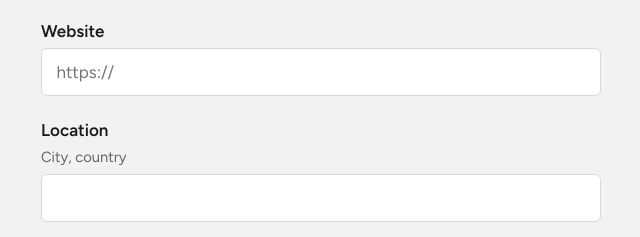
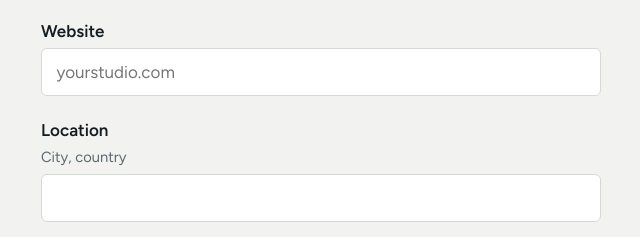
Before and after one commit to mitchhemming/FTR-site, a plain HTML site: page index.html in a window 1280 px wide. Both pictures are taken after a click on the button "Apply for Freedom Through Retainers". Shown: the part 1504-1741 px from the top of the page, 319-959 px from the left. Drawn offline with Linux system fonts and the light colour scheme.

Commit message:
Website field accepts any text
Co-Authored-By: Claude Fable 5.1 <noreply@anthropic.com>
Claude-Session: https://claude.ai/code/session_019BjyxDp5CW7w8vjDjqfAzp

```diff
--- a/index.html
+++ b/index.html
@@ -300,7 +300,7 @@
       <div class="field"><label for="name">Full name</label><input id="name" name="name" required autocomplete="name"></div>
       <div class="field"><label for="email">Email address</label><input id="email" name="email" type="email" required autocomplete="email"></div>
       <div class="field"><label for="instagram">Instagram account</label><input id="instagram" name="instagram" placeholder="@handle" required></div>
-      <div class="field"><label for="website">Website</label><input id="website" name="website" type="url" placeholder="https://" autocomplete="url"></div>
+      <div class="field"><label for="website">Website</label><input id="website" name="website" type="text" placeholder="yourstudio.com" autocomplete="url" autocapitalize="none" spellcheck="false"></div>
       <div class="field"><label for="location">Location</label><span class="hint">City, country</span><input id="location" name="location" required></div>
       <div class="field"><label for="years">How many years working professionally?</label><input id="years" name="years" type="number" inputmode="numeric" min="0" max="60" step="1" required></div>
       <div class="field">
```
